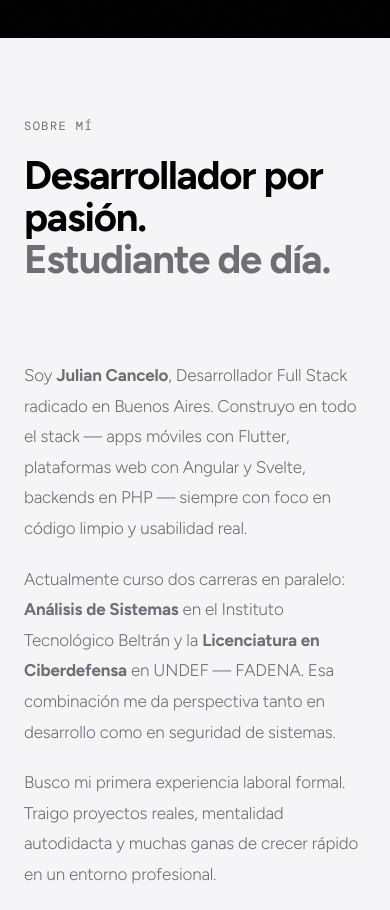
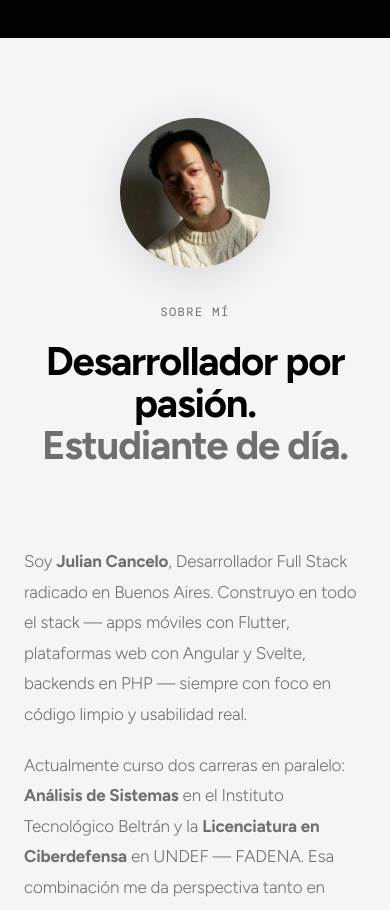
Before and after one commit to julianmcancelo/portfolio, an Angular app: page / in a window 390 px wide. Shown: the part 806-1716 px from the top of the page. Built offline with nearby package versions, Linux system fonts and the light colour scheme.

Commit message:
feat: Add new 'About' section with personal details, download links, and statistics, including styling and responsive design.

```diff
--- a/src/app/sections/about/about.html
+++ b/src/app/sections/about/about.html
@@ -1,11 +1,18 @@
 <section id="about" class="about">
   <div class="about-inner">
     <div class="about-top reveal">
-      <p class="eyebrow">{{ i18n.t().about.eyebrow }}</p>
-      <h2 class="headline">
-        {{ i18n.t().about.headline1 }}<br>
-        <span class="muted">{{ i18n.t().about.headline2 }}</span>
-      </h2>
+      <div class="about-top-content">
+        <div class="about-top-text">
+          <p class="eyebrow">{{ i18n.t().about.eyebrow }}</p>
+          <h2 class="headline">
+            {{ i18n.t().about.headline1 }}<br>
+            <span class="muted">{{ i18n.t().about.headline2 }}</span>
+          </h2>
+        </div>
+        <div class="about-photo">
+          <img src="assets/profile.jpg" alt="Julian Cancelo" loading="lazy">
+        </div>
+      </div>
     </div>
     <div class="about-body">
       <div class="about-text reveal reveal-delay-1">
--- a/src/app/sections/about/about.scss
+++ b/src/app/sections/about/about.scss
@@ -8,6 +8,17 @@
 
 .about-top {
   margin-bottom: 80px;
+
+  .about-top-content {
+    display: flex;
+    align-items: center;
+    justify-content: space-between;
+    gap: 60px;
+  }
+
+  .about-top-text {
+    flex: 1;
+  }
 
   .eyebrow {
     font-family: var(--font-mono);
@@ -26,6 +37,23 @@
     color: #000;
 
     .muted { color: var(--gray-600); }
+  }
+}
+
+.about-photo {
+  flex-shrink: 0;
+
+  img {
+    width: 200px;
+    height: 200px;
+    border-radius: 50%;
+    object-fit: cover;
+    box-shadow: 0 8px 40px rgba(0, 0, 0, 0.12);
+    transition: transform 0.4s cubic-bezier(0.16, 1, 0.3, 1);
+
+    &:hover {
+      transform: scale(1.04);
+    }
   }
 }
 
@@ -114,5 +142,11 @@
 
 @media (max-width: 900px) {
   .about { padding: 80px 24px; }
+  .about-top .about-top-content {
+    flex-direction: column-reverse;
+    gap: 32px;
+    text-align: center;
+  }
+  .about-photo img { width: 150px; height: 150px; }
   .about-body { grid-template-columns: 1fr; gap: 48px; }
 }
```
